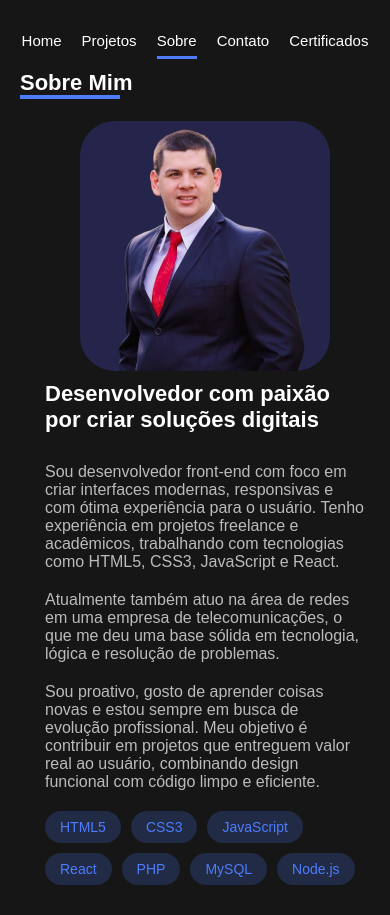
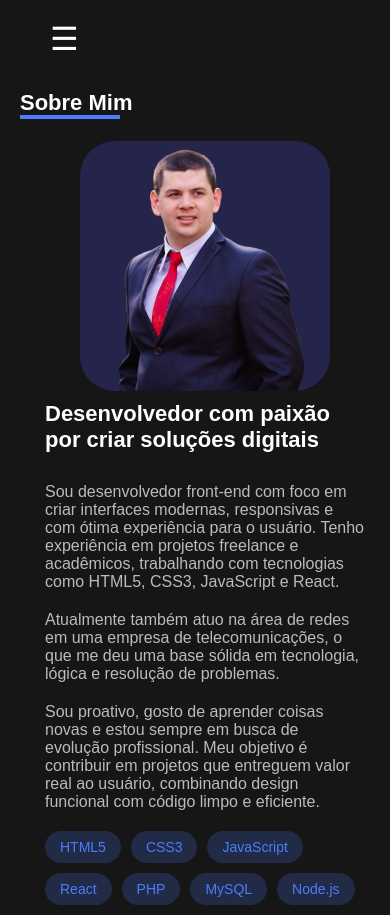
Before and after one commit to leinadgp/Portifolio_React, a React (Vite) app: page /#/sobre in a window 390 px wide. Built offline with nearby package versions, Linux system fonts and the light colour scheme.

Commit message:
Adicionado Projeto Vitrine Criativa, e editado botão de menu para Mobile

```diff
--- a/src/components/Header/index.jsx
+++ b/src/components/Header/index.jsx
@@ -1,24 +1,68 @@
-import { useState } from 'react'
-import { Link, useLocation } from 'react-router-dom'
+import { useState, useEffect, useRef } from "react";
+import { Link, useLocation } from "react-router-dom";
 
-import { Container, Menu, Li } from './styles'
+import { Container, Menu, Li } from "./styles";
 
 function Header() {
-  const [changeBackground, setChangeBackground] = useState(false)
-  const { pathname } = useLocation()
+  const [isMobileMenuOpen, setIsMobileMenuOpen] = useState(false);
+  const [changeBackground, setChangeBackground] = useState(false);
+  const { pathname } = useLocation();
+  const menuRef = useRef(null);
+  const buttonRef = useRef(null);
 
-  window.onscroll = () => {
-    if (!changeBackground && window.pageYOffset > 150) {
-      setChangeBackground(true)
+  const toggleMobileMenu = () => {
+    setIsMobileMenuOpen(!isMobileMenuOpen);
+  };
+
+  // Detecta clique fora do menu
+  useEffect(() => {
+    const handleClickOutside = (event) => {
+      if (
+        menuRef.current &&
+        !menuRef.current.contains(event.target) &&
+        buttonRef.current &&
+        !buttonRef.current.contains(event.target)
+      ) {
+        setIsMobileMenuOpen(false);
+      }
+    };
+
+    if (isMobileMenuOpen) {
+      document.addEventListener("mousedown", handleClickOutside);
+    } else {
+      document.removeEventListener("mousedown", handleClickOutside);
     }
-    if (changeBackground && window.pageYOffset <= 150) {
-      setChangeBackground(false)
-    }
-  }
+
+    return () => {
+      document.removeEventListener("mousedown", handleClickOutside);
+    };
+  }, [isMobileMenuOpen]);
+
+  // Alterar background do header no scroll
+  useEffect(() => {
+    const handleScroll = () => {
+      if (!changeBackground && window.scrollY > 80) {
+        setChangeBackground(true);
+      }
+      if (changeBackground && window.scrollY <= 80) {
+        setChangeBackground(false);
+      }
+    };
+
+    window.addEventListener("scroll", handleScroll);
+    return () => window.removeEventListener("scroll", handleScroll);
+  }, [changeBackground]);
 
   return (
     <Container $changeBackground={changeBackground}>
-      <Menu>
+      <button
+        ref={buttonRef}
+        className="mobile-menu-btn"
+        onClick={toggleMobileMenu}
+      >
+        ☰
+      </button>
+      <Menu $isMobileOpen={isMobileMenuOpen} ref={menuRef}>
         <Li $isActive={pathname === '/'}>
           <Link to="/">Home</Link>
         </Li>
--- a/src/components/Header/styles.js
+++ b/src/components/Header/styles.js
@@ -1,44 +1,64 @@
 import styled from 'styled-components'
 
-export const Container = styled.div`
+export const Container = styled.header`
   position: fixed;
-  min-height: 80px;
+  width: 100%;
   top: 0;
-  z-index: 99;
-  width: 100vw;
   display: flex;
   justify-content: center;
   align-items: center;
-  padding: 10px;
-  padding-right: 50px;
-  background-color: ${(props) =>
-    props.$changeBackground ? '#000' : 'transparent'};
-  transition: background-color 1s ease-in-out;
+  padding: 20px 50px;
+  background-color: ${({ $changeBackground }) => ($changeBackground ? '#000' : 'transparent')};
+  box-shadow: ${({ $changeBackground }) => ($changeBackground ? '0 2px 10px rgba(0,0,0,0.1)' : 'none')};
+  z-index: 99;
+
+  .mobile-menu-btn {
+    display: none;
+    font-size: 2rem;
+    background: none;
+    border: none;
+    cursor: pointer;
+  }
 
   @media (max-width: 768px) {
-    width: 100%;
-    padding: 15px;
+    justify-content: flex-start;
+    .mobile-menu-btn {
+      display: block;
+    }
   }
-`
+`;
 export const Menu = styled.ul`
+  display: flex;
   list-style: none;
-  display: flex;
-  gap: 50px;
+  gap: 30px;
+
   @media (max-width: 768px) {
+    position: fixed;
+    top: 0;
+    right: ${({ $isMobileOpen }) => ($isMobileOpen ? '0' : '-100%')};
+    height: 100vh;
+    width: 150px;
+    flex-direction: column;
+    background-color: rgba(0,0,0,0.8);
+    padding-top: 80px;
+    padding-left: 25px;
     gap: 20px;
-    justify-content: flex-start;
+    transition: right 0.3s ease;
+    box-shadow: -2px 0 10px rgba(0,0,0,0.1);
+  }
+`;
 
-  }
-
-`
 export const Li = styled.li`
   font-weight: 600;
   cursor: pointer;
   font-size: 25px;
   position: relative;
+
   a {
+    text-decoration: none;
     color: #fff;
-    text-decoration: none;
+    font-weight: ${({ $isActive }) => ($isActive ? '700' : '400')};
+    transition: color 0.3s;
   }
   &::after {
     content: '';
--- a/src/containers/Certificados/styles.js
+++ b/src/containers/Certificados/styles.js
@@ -18,7 +18,7 @@ export const ContainerMain = styled.div`
     background-color: #4d7cfe;
   }
    @media (max-width: 768px) {
-     padding: 70px 10px;
+     padding: 90px 10px;
   h2 {
     font-size: 22px;
     position: relative;
@@ -27,7 +27,7 @@ export const ContainerMain = styled.div`
     content: "";
     position: absolute;
     left: 10px;
-    top: 95px;
+    top: 115px;
       }
    }
 `;
--- a/src/containers/Contato/styles.js
+++ b/src/containers/Contato/styles.js
@@ -18,7 +18,7 @@ export const ContainerMain = styled.div`
     background-color: #4d7cfe;
   }
    @media (max-width: 768px) {
-     padding-top: 70px ;
+     padding-top: 90px ;
      padding-left: 20px;
   h2 {
     font-size: 22px;
@@ -28,7 +28,7 @@ export const ContainerMain = styled.div`
     content: "";
     position: absolute;
     left: 20px;
-    top: 95px;
+    top: 115px;
       }
    }
 `;
--- a/src/containers/Projetos/index.jsx
+++ b/src/containers/Projetos/index.jsx
@@ -8,10 +8,28 @@ import imgConversor from "../../assets/img/conversor.png";
 import imgDevFruits from "../../assets/img/refriDev.png";
 import imgStarbucks from "../../assets/img/starbucks.png";
 import imgPetShoop from "../../assets/img/petshop.png";
+import vitrineCriativa from "../../assets/img/vitrineCriativa.png";
 
 import { Container, ContainerMain } from "./styles";
 
 const projects = [
+  {
+    description: `Aqui você pode explorar e compartilhar suas criações artísticas de forma
+    prática e inspiradora. Nosso objetivo é criar um
+    espaço completo, onde escritores, artistas e amantes da criatividade possam se conectar,
+    compartilhar e se inspirar.`,
+    title: "Vitrine Criativa",
+    link: "https://feliperosa6567.github.io/vitrine_criativa/",
+    img: vitrineCriativa,
+    tec: {
+      html: true,
+      css: true,
+      javascript: true,
+      php: false,
+      mysql: false,
+      react: true,
+    },
+  },
   {
     description: `Aplicação web desenvolvida com React que permite explorar filmes,
               assistir trailers e acessar informações detalhadas como elenco,
@@ -135,7 +153,6 @@ const projects = [
       react: false,
     },
   },
-
 ];
 
 function Projetos() {
--- a/src/containers/Projetos/styles.js
+++ b/src/containers/Projetos/styles.js
@@ -28,7 +28,7 @@ export const ContainerMain = styled.div`
   }
 
   @media (max-width: 768px) {
-     padding-top: 70px ;
+     padding-top: 90px ;
      padding-left: 20px;
   h2 {
     font-size: 22px;
@@ -38,7 +38,7 @@ export const ContainerMain = styled.div`
     content: "";
     position: absolute;
     left: 20px;
-    top: 95px;
+    top: 115px;
       }
    }
 
--- a/src/containers/Sobre/styles.js
+++ b/src/containers/Sobre/styles.js
@@ -18,7 +18,7 @@ export const ContainerMain = styled.div`
     background-color: #4d7cfe;
   }
    @media (max-width: 768px) {
-     padding-top: 70px ;
+     padding-top: 90px ;
      padding-left: 20px;
   h2 {
     font-size: 22px;
@@ -28,7 +28,7 @@ export const ContainerMain = styled.div`
     content: "";
     position: absolute;
     left: 20px;
-    top: 95px;
+    top: 115px;
       }
    }
 `;
```
Also changed, not shown: src/assets/img/vitrineCriativa.png (added).
